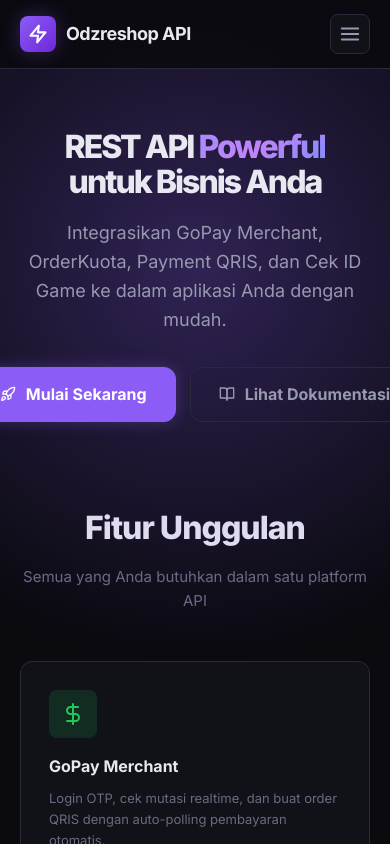
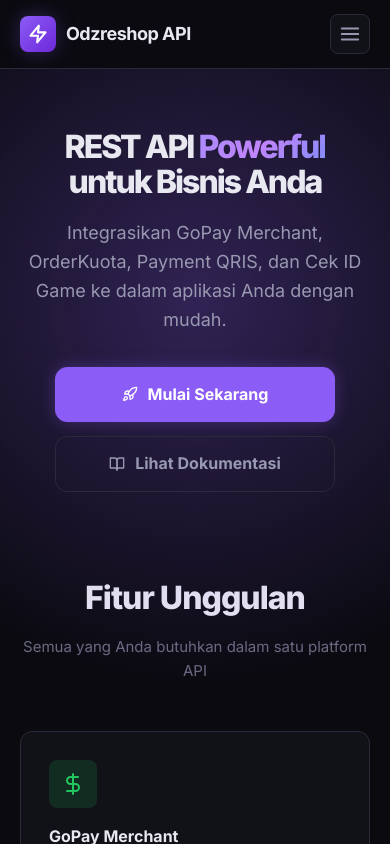
Before and after one commit to odzre/rest-api-v2, a website: page public/user/index.html in a window 390 px wide. Drawn offline with Linux system fonts and the light colour scheme; no server answers.

Commit message:
Add files via upload

```diff
--- a/public/user/css/dashboard.css
+++ b/public/user/css/dashboard.css
@@ -335,6 +335,8 @@
     .form-row { grid-template-columns: 1fr; }
     .hero h1 { font-size: 32px; }
     .hero { padding: 60px 20px 40px; }
+    .hero-actions { flex-direction: column; align-items: center; }
+    .hero-actions .btn { width: 100%; max-width: 280px; justify-content: center; text-align: center; }
     .features { padding: 40px 20px; }
     .landing-nav { padding: 14px 20px; }
     .plans-grid { grid-template-columns: 1fr; }
```
